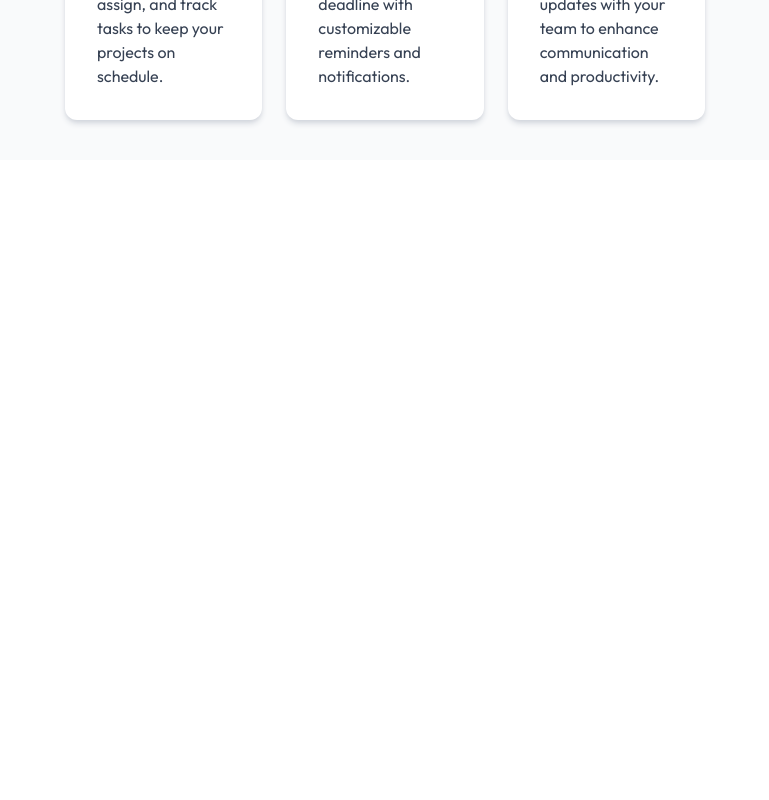
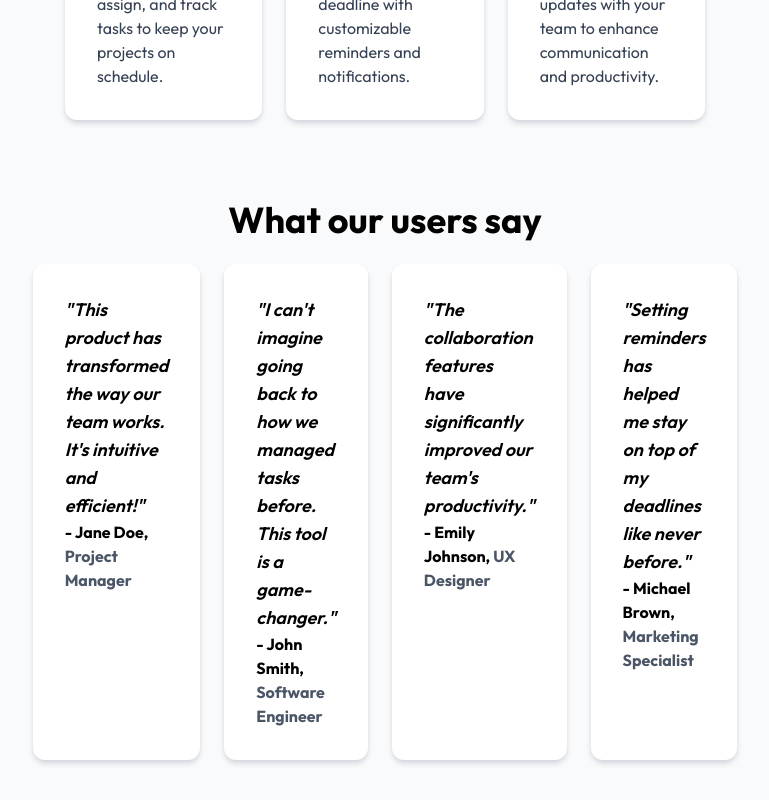
Before and after one commit to ebube92/taskFlow-webpage, a React (Vite) app: page / in a window 1280 px wide. Shown: the part 1128-1928 px from the top of the page, without its empty margins (255-1024 px from the left). Before the commit the page ends 1288 px from the top, so only its background shows below. Built offline with nearby package versions, Linux system fonts and the light colour scheme; a web font is replaced by a local one.

Commit message:
added the main testimonials component and added routing

```diff
--- a/src/App.jsx
+++ b/src/App.jsx
@@ -1,11 +1,13 @@
 import Features from "./components/features.jsx";
 import Header from "./components/header.jsx";
+import Testimonials from "./components/testimonials.jsx";
 
 export default function App() {
   return (
     <>
       <Header />
       <Features />
+      <Testimonials />
     </>
   );
 }
--- a/src/components/testimonials.jsx
+++ b/src/components/testimonials.jsx
@@ -1,5 +1,39 @@
 import TestimonialCard from "./testimonialCard";
 
+const testimonials = [
+    {
+        quote: "This product has transformed the way our team works. It's intuitive and efficient!",
+        name: "Jane Doe",
+        role: "Project Manager"
+    },
+    {
+        quote: "I can't imagine going back to how we managed tasks before. This tool is a game-changer.",
+        name: "John Smith",
+        role: "Software Engineer"
+    },
+    {
+        quote: "The collaboration features have significantly improved our team's productivity.",
+        name: "Emily Johnson",
+        role: "UX Designer"
+    },
+    {
+        quote: "Setting reminders has helped me stay on top of my deadlines like never before.",
+        name: "Michael Brown",
+        role: "Marketing Specialist"
+    }
+]
+
 export default function Testimonials() {
-
+    return (
+        <div className="w-full bg-gray-50">
+            <section className="min-h-[50vh] px-4 lg:px-16 w-full lg:w-[70%] mx-auto py-10 font-outfit flex flex-col items-center">
+                <h2 className="text-4xl font-bold text-center">What our users say</h2>
+                <div className="flex flex-col md:flex-row gap-6 justify-between items-stretch mt-6 px-4 md:px-16">
+                    {testimonials.map((item, index) => (
+                        <TestimonialCard key={index} {...item} />
+                    ))}
+                </div>
+            </section>
+        </div>
+    )
 }
```
